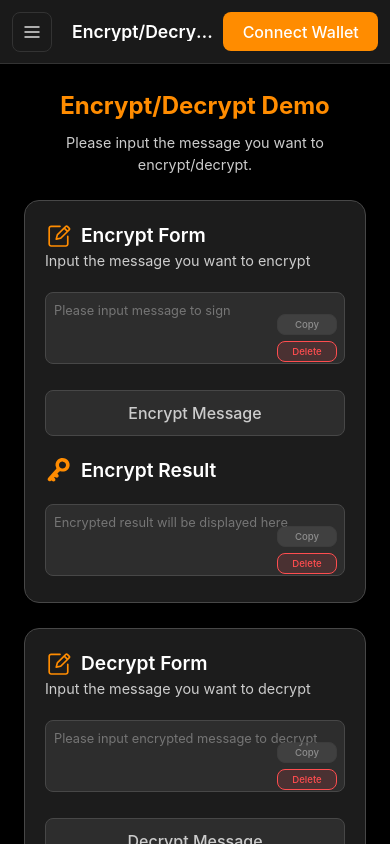
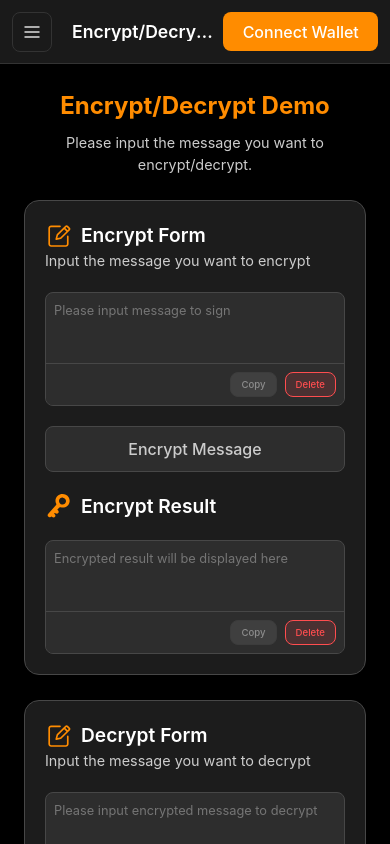
Before and after one commit to LoongYearMeta/turing-wallet-sample-new, a Vue app: page /crypt in a window 390 px wide. Shown: the top 844 px of the page. Built offline with nearby package versions, Linux system fonts and the light colour scheme.

Commit message:
[fix]signtransaction 优化 + m-textarea优化

```diff
--- a/src/components/m-textarea.vue
+++ b/src/components/m-textarea.vue
@@ -13,6 +13,10 @@
 			@focus="$emit('focus')"
 			class="form-item-textarea m-textarea"
 		></textarea>
+		<!-- 操作按钮区域（仅在需要时显示） -->
+		<div v-if="copyable || deletable" class="m-textarea-actions-wrapper">
+			<!-- 分割线 -->
+			<div class="m-textarea-divider"></div>
 			<!-- flex 布局 -->
 			<div class="m-textarea-actions">
 				<!-- copy -->
@@ -38,6 +42,7 @@
 				>
 					Delete
 				</button>
+			</div>
 		</div>
 	</div>
 </template>
@@ -214,21 +219,44 @@ onUnmounted(() => {
 
 <style scoped>
 @import '@/assets/form-page.css';
-/* 容器样式：相对定位（用于按钮绝对定位） */
+/* 容器样式：flex布局，垂直排列 */
 .m-textarea-container {
 	position: relative;
 	width: 100%;
 	box-sizing: border-box;
+	display: flex;
+	flex-direction: column;
+	border: 1px solid var(--form-border-color);
+	border-radius: var(--radius-sm);
+	background-color: var(--form-item-bg-color);
+	overflow: hidden;
 }
 
+/* 操作按钮包装器 */
+.m-textarea-actions-wrapper {
+	display: flex;
+	flex-direction: column;
+	width: 100%;
+	background-color: var(--form-item-bg-color);
+}
+
+/* 分割线样式 */
+.m-textarea-divider {
+	width: 100%;
+	height: 1px;
+	background-color: var(--form-border-color);
+	margin: 0;
+}
+
+/* 操作按钮容器 */
 .m-textarea-actions {
 	display: flex;
 	justify-content: flex-end;
+	align-items: center;
 	gap: var(--spacing-xs);
-	position: absolute;
-	bottom: var(--spacing-xs);
-	right: var(--spacing-xs);
-	z-index: 1;
+	padding: var(--spacing-sm) var(--spacing-xs);
+	width: 100%;
+	box-sizing: border-box;
 }
 
 /* 文本域样式：基础样式+过渡效果 */
@@ -236,23 +264,28 @@ onUnmounted(() => {
 	width: 100%;
 	min-height: 60px;
 	padding: var(--spacing-xs);
-	border-radius: var(--radius-sm);
-	border: 1px solid var(--form-border-color);
+	padding-bottom: var(--spacing-xs);
+	border: none;
+	border-radius: 0;
 	resize: none; /* 禁用手动调整大小 */
 	font-size: var(--font-size-subtitle);
 	line-height: 1.5;
 	color: var(--color-text-primary);
-	background-color: var(--form-item-bg-color);
+	background-color: transparent;
 	transition: all 0.2s ease;
 	box-sizing: border-box;
 	overflow-y: hidden; /* 默认隐藏滚动条 */
 }
 
-/* 文本域聚焦样式：强化视觉反馈 */
+/* 容器聚焦样式：强化视觉反馈 */
+.m-textarea-container:focus-within {
+	border-color: var(--color-primary);
+	box-shadow: 0 0 0 2px rgba(255, 140, 0, 0.1);
+}
+
+/* 文本域聚焦样式 */
 .m-textarea:focus {
 	outline: none;
-	border-color: var(--color-primary);
-	box-shadow: 0 0 0 2px rgba(255, 140, 0, 0.1);
 }
 
 /* 只读/禁用样式：区分状态 */
@@ -339,35 +372,43 @@ onUnmounted(() => {
 /* 响应式优化 */
 @media (max-width: 768px) {
 	.m-textarea-actions {
-		bottom: var(--spacing-xs);
-		right: var(--spacing-xs);
-		gap: 8px;
+		padding: var(--spacing-xs);
+		gap: var(--spacing-xs);
 	}
 
 	.m-textarea-btn {
-		padding: 5px 10px;
-		font-size: var(--font-size-tiny);
+		padding: 6px 12px;
+		font-size: var(--font-size-small);
 	}
 
 	.m-textarea {
 		font-size: var(--font-size-small);
 		min-height: 50px;
+		padding: var(--spacing-xs);
 	}
 }
 
 @media (max-width: 480px) {
 	.m-textarea-actions {
-		flex-direction: column;
-		gap: 6px;
-		right: var(--spacing-xs);
-		bottom: var(--spacing-xs);
+		padding: var(--spacing-xs);
+		gap: var(--spacing-xs);
+		/* 保持横向排列 */
+		flex-direction: row;
+		justify-content: flex-end;
 	}
 
 	.m-textarea-btn {
-		padding: 4px 8px;
+		padding: 6px 10px;
 		font-size: var(--font-size-tiny);
-		width: 100%;
-		min-width: 60px;
+		/* 不设置width: 100%，保持按钮自然宽度 */
+		min-width: auto;
+		flex-shrink: 0;
+	}
+
+	.m-textarea {
+		font-size: var(--font-size-small);
+		min-height: 50px;
+		padding: var(--spacing-xs);
 	}
 }
 </style>
--- a/src/views/Signing/msg-signing.vue
+++ b/src/views/Signing/msg-signing.vue
@@ -108,9 +108,10 @@
 					class="form-button-submit"
 					@click.stop="handleSignMessage"
 					type="button"
-					:disabled="!signMessage.trim()"
+					:disabled="!signMessage.trim() || isSubmitting"
 				>
-					Sign Message
+					<span v-if="isSubmitting">Signing...</span>
+					<span v-else>Sign Message</span>
 				</button>
 			</div>
 		</form>
@@ -162,6 +163,9 @@ const { getWalletInfo } = walletStore;
 // 消息提示
 const toastApi = useToast();
 
+// 提交状态
+const isSubmitting = ref(false);
+
 // 编码类型选项
 const options = [
 	{ label: 'UTF-8', value: 'utf-8' },
@@ -194,6 +198,9 @@ const handleSignMessage = async () => {
 		toastApi.showError('Please enter a message to sign', 3000);
 		return;
 	}
+
+	isSubmitting.value = true;
+
 	try {
 		const response = await window.Turing.signMessage({
 			message: signMessage.value,
@@ -206,6 +213,8 @@ const handleSignMessage = async () => {
 		console.error('Sign message error:', error);
 		toastApi.showError('Failed to sign message', 3000);
 		signedMessage.value = '';
+	} finally {
+		isSubmitting.value = false;
 	}
 };
 
--- a/src/views/Signing/sign-transaction.vue
+++ b/src/views/Signing/sign-transaction.vue
@@ -159,31 +159,25 @@
 			</div>
 
 			<!-- 分层展示签名结果 -->
-			<div v-if="parsedSignatures && parsedSignatures.length > 0" class="signatures-container">
+			<div v-if="parsedSignatures && parsedSignatures.length > 0" class="form-container">
 				<div
+					class="form-item-cards"
 					v-for="(sigGroup, groupIndex) in parsedSignatures"
 					:key="`group-${groupIndex}`"
-					class="signature-group"
 				>
-					<div class="signature-group-header">
-						<span class="signature-group-title">Signature Group {{ groupIndex + 1 }}</span>
-						<span class="signature-group-count">({{ sigGroup.length }} signature{{ sigGroup.length > 1 ? 's' : '' }})</span>
-					</div>
+					<span class="form-item-card-title">txraws {{ groupIndex + 1 }}</span>
 					<div
 						v-for="(signature, sigIndex) in sigGroup"
 						:key="`sig-${groupIndex}-${sigIndex}`"
-						class="signature-item"
+						class="utxo-input-group"
 					>
-						<div class="signature-item-header">
-							<span class="signature-item-label">Signature {{ sigIndex + 1 }}</span>
-							<span class="signature-item-length">{{ signature.length }} chars</span>
-						</div>
+						<label class="utxo-label">Signature {{ sigIndex + 1 }}</label>
 						<MyTextarea
 							:model-value="signature"
 							:readonly="true"
 							:copyable="true"
 							:deletable="false"
-							class="signature-textarea"
+							class="utxo-textarea"
 						/>
 					</div>
 				</div>
@@ -763,91 +757,6 @@ onMounted(async () => {
 	animation: fadeIn 0.3s ease;
 }
 
-/* 签名容器样式 */
-.signatures-container {
-	display: flex;
-	flex-direction: column;
-	gap: var(--spacing-md);
-	margin-bottom: var(--spacing-md);
-}
-
-/* 签名组样式 */
-.signature-group {
-	display: flex;
-	flex-direction: column;
-	gap: var(--spacing-sm);
-	padding: var(--spacing-sm);
-	background-color: var(--form-item-bg-color);
-	border: 1px solid var(--form-border-color);
-	border-radius: var(--radius-sm);
-	transition: all 0.2s ease;
-}
-
-.signature-group:hover {
-	border-color: var(--color-primary);
-	box-shadow: 0 0 0 2px rgba(255, 140, 0, 0.1);
-}
-
-.signature-group-header {
-	display: flex;
-	justify-content: space-between;
-	align-items: center;
-	padding-bottom: var(--spacing-xs);
-	border-bottom: 1px solid var(--form-border-color);
-}
-
-.signature-group-title {
-	font-size: var(--font-size-body);
-	font-weight: 600;
-	color: var(--color-text-primary);
-}
-
-.signature-group-count {
-	font-size: var(--font-size-small);
-	color: var(--color-text-secondary);
-}
-
-/* 签名项样式 */
-.signature-item {
-	display: flex;
-	flex-direction: column;
-	gap: var(--spacing-xs);
-	padding: var(--spacing-xs);
-	background-color: var(--form-bg-color);
-	border-radius: var(--radius-sm);
-	border: 1px solid var(--form-border-color);
-}
-
-.signature-item-header {
-	display: flex;
-	justify-content: space-between;
-	align-items: center;
-}
-
-.signature-item-label {
-	font-size: var(--font-size-small);
-	font-weight: 500;
-	color: var(--color-text-secondary);
-}
-
-.signature-item-length {
-	font-size: var(--font-size-tiny);
-	color: var(--color-text-tertiary);
-	background-color: var(--form-item-bg-color);
-	padding: 2px 6px;
-	border-radius: 4px;
-}
-
-.signature-textarea {
-	width: 100%;
-}
-
-.signature-textarea :deep(.m-textarea) {
-	min-height: 60px;
-	font-family: 'Courier New', Courier, monospace;
-	font-size: var(--font-size-small);
-	word-break: break-all;
-}
 
 /* 原始JSON区域样式 */
 .raw-json-section {
@@ -994,22 +903,5 @@ onMounted(async () => {
 		min-height: 100px;
 		font-size: var(--font-size-small);
 	}
-
-	.signatures-container {
-		gap: var(--spacing-sm);
-	}
-
-	.signature-group {
-		padding: var(--spacing-xs);
-	}
-
-	.signature-item {
-		padding: 8px;
-	}
-
-	.signature-textarea :deep(.m-textarea) {
-		min-height: 50px;
-		font-size: var(--font-size-tiny);
-	}
 }
 </style>
--- a/src/views/crypt/crypt.vue
+++ b/src/views/crypt/crypt.vue
@@ -49,9 +49,10 @@
 						class="form-button-submit"
 						@click.stop="handleEncryptMessage"
 						type="button"
-						:disabled="!encryptMessage"
+						:disabled="!encryptMessage || isEncrypting"
 					>
-						Encrypt Message
+						<span v-if="isEncrypting">Encrypting...</span>
+						<span v-else>Encrypt Message</span>
 					</button>
 				</div>
 				<!-- encrypt result -->
@@ -136,9 +137,10 @@
 						class="form-button-submit"
 						@click.stop="handleDecryptMessage"
 						type="button"
-						:disabled="!decryptMessage"
+						:disabled="!decryptMessage || isDecrypting"
 					>
-						Decrypt Message
+						<span v-if="isDecrypting">Decrypting...</span>
+						<span v-else>Decrypt Message</span>
 					</button>
 				</div>
 				<!-- dncrypt result -->
@@ -190,6 +192,10 @@ const { getWalletInfo } = walletStore;
 // 消息提示
 const toastApi = useToast();
 
+// 提交状态
+const isEncrypting = ref(false);
+const isDecrypting = ref(false);
+
 // 表单输入数据
 const encryptMessage = ref('');
 const decryptMessage = ref('');
@@ -204,6 +210,9 @@ const handleEncryptMessage = async () => {
 		toastApi.showError('Please enter a message to encrypt', 3000);
 		return;
 	}
+
+	isEncrypting.value = true;
+
 	try {
 		const response = await window.Turing.encrypt({ message: encryptMessage.value });
 		const formattedResponse = JSON.stringify(response, null, 2).replace(/"/g, '');
@@ -212,6 +221,8 @@ const handleEncryptMessage = async () => {
 		console.error('Encrypt error:', error);
 		toastApi.showError('Failed to encrypt message', 3000);
 		encryptResult.value = '';
+	} finally {
+		isEncrypting.value = false;
 	}
 };
 // 解密消息
@@ -220,6 +231,9 @@ const handleDecryptMessage = async () => {
 		toastApi.showError('Please enter a message to decrypt', 3000);
 		return;
 	}
+
+	isDecrypting.value = true;
+
 	try {
 		console.log('Decrypt message:', decryptMessage.value);
 		const response = await window.Turing.decrypt({ message: decryptMessage.value });
@@ -229,6 +243,8 @@ const handleDecryptMessage = async () => {
 		console.error('Decrypt error:', error);
 		toastApi.showError('Failed to decrypt message', 3000);
 		decryptResult.value = '';
+	} finally {
+		isDecrypting.value = false;
 	}
 };
 
--- a/src/views/decode-txraws/decode-txraws.vue
+++ b/src/views/decode-txraws/decode-txraws.vue
@@ -49,9 +49,10 @@
 					class="form-button-submit"
 					@click.stop="handleDecodeTxraws"
 					type="button"
-					:disabled="!txraw"
+					:disabled="!txraw || isSubmitting"
 				>
-					Decode Txraw
+					<span v-if="isSubmitting">Decoding...</span>
+					<span v-else>Decode Txraw</span>
 				</button>
 			</div>
 		</form>
@@ -104,6 +105,9 @@ const { getWalletInfo } = walletStore;
 // 消息提示
 const toastApi = useToast();
 
+// 提交状态
+const isSubmitting = ref(false);
+
 // 状态管理
 const txraw = ref('');
 const decodedTxraw = ref('');
@@ -115,6 +119,9 @@ const handleDecodeTxraws = async () => {
 		toastApi.showError('Please enter a txraw to decode', 3000);
 		return;
 	}
+
+	isSubmitting.value = true;
+
 	try {
 		const transaction = new tbc.Transaction(txraw.value);
 		const response = transaction.toObject();
@@ -124,6 +131,8 @@ const handleDecodeTxraws = async () => {
 		console.error('Decode txraw error:', error);
 		toastApi.showError('Failed to decode txraw', 3000);
 		decodedTxraw.value = '';
+	} finally {
+		isSubmitting.value = false;
 	}
 };
 
```
Lines whose indentation alone changed are shown as unchanged.
